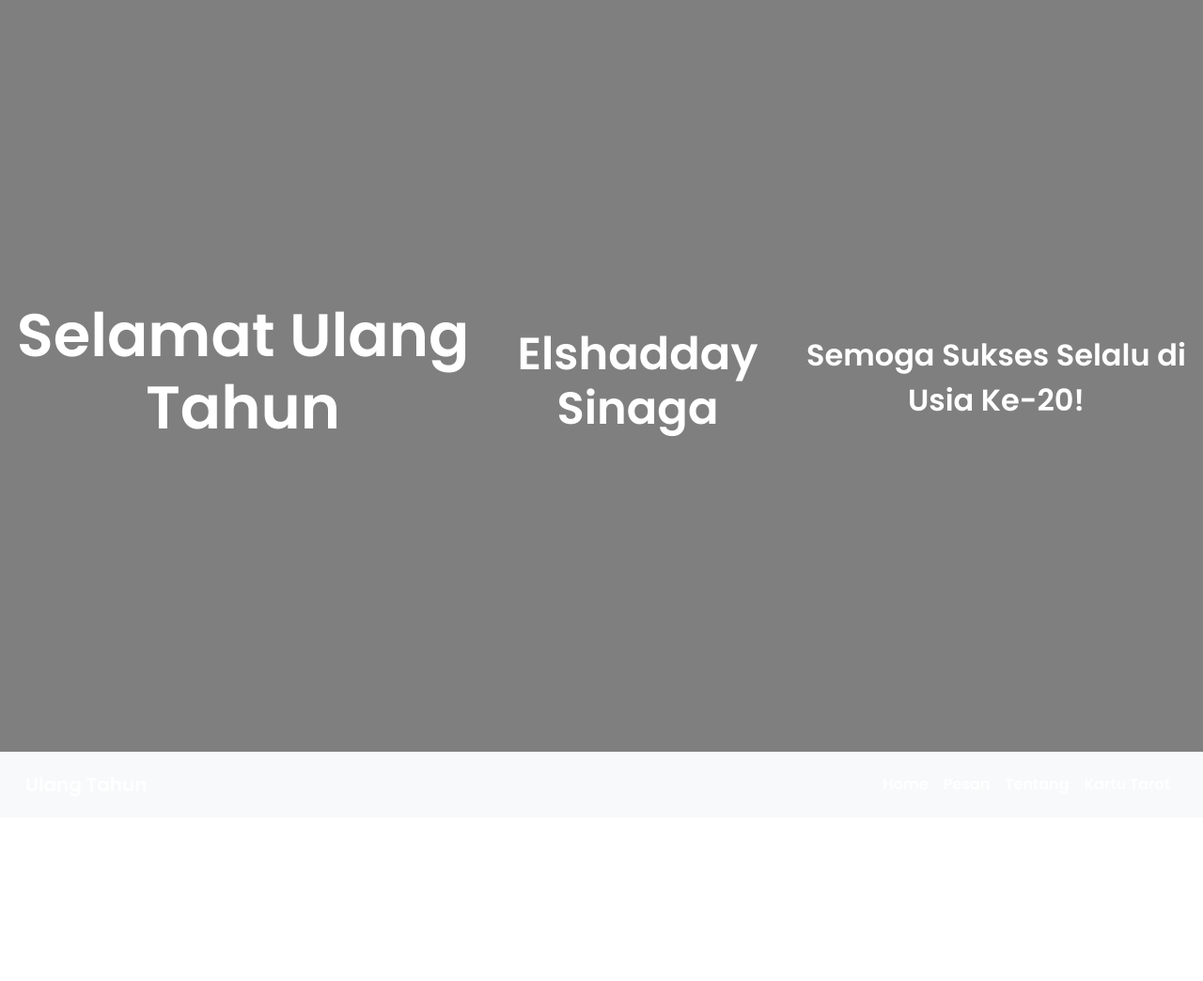
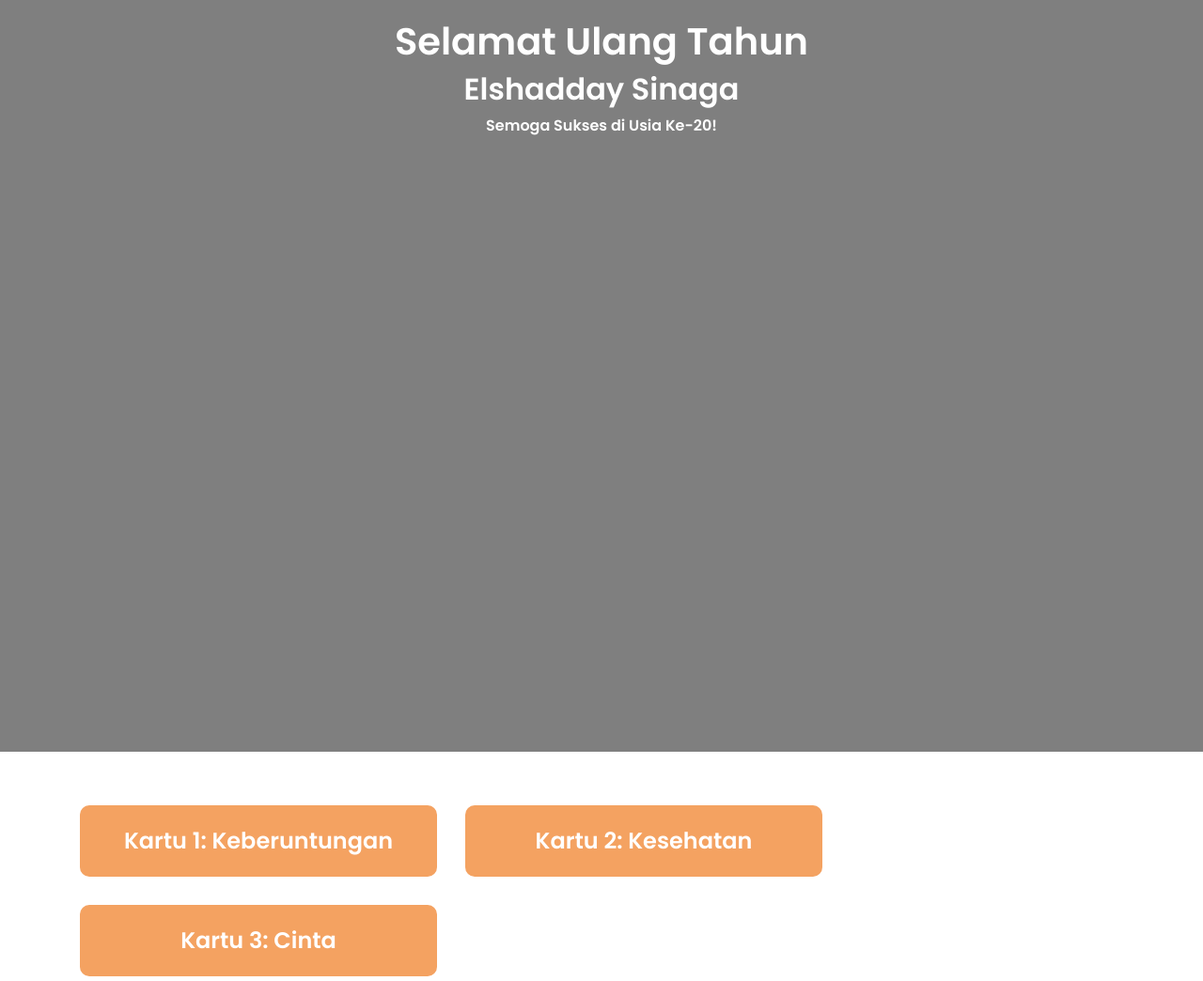
Before and after one commit to dzyusuf20/ultah-sg, a plain HTML site: page index.html in a window 1280 px wide. Shown: the top 1044 px of the page at 94% size. Drawn offline with nearby package versions, Linux system fonts and the light colour scheme; a script that the page names is missing.

Commit message:
Fix CSS and JS issues

```diff
--- a/index.html
+++ b/index.html
@@ -4,74 +4,30 @@
     <meta charset="UTF-8">
     <meta name="viewport" content="width=device-width, initial-scale=1.0">
     <title>Selamat Ulang Tahun Elshadday Sinaga</title>
-    <!-- Link Bootstrap CSS -->
+    <!-- Link ke Bootstrap dan Font Awesome -->
     <link href="https://cdn.jsdelivr.net/npm/bootstrap@5.1.0/dist/css/bootstrap.min.css" rel="stylesheet">
-    <!-- Link Font Awesome for icons -->
-    <link href="https://cdnjs.cloudflare.com/ajax/libs/font-awesome/6.0.0-beta3/css/all.min.css" rel="stylesheet">
     <link href="https://fonts.googleapis.com/css2?family=Poppins:wght@600&display=swap" rel="stylesheet">
     <link rel="stylesheet" href="style.css">
 </head>
 <body>
 
-    <!-- Hero Section with Parallax -->
-    <header class="hero-section" id="hero">
+    <!-- Hero Section -->
+    <section class="hero" id="hero">
         <div class="overlay">
             <h1>Selamat Ulang Tahun</h1>
             <h2>Elshadday Sinaga</h2>
-            <p>Semoga Sukses Selalu di Usia Ke-20!</p>
-        </div>
-    </header>
-
-    <!-- Navigation -->
-    <nav class="navbar navbar-expand-lg navbar-light bg-light sticky-top">
-        <div class="container-fluid">
-            <a class="navbar-brand" href="#">Ulang Tahun</a>
-            <button class="navbar-toggler" type="button" data-bs-toggle="collapse" data-bs-target="#navbarNav" aria-controls="navbarNav" aria-expanded="false" aria-label="Toggle navigation">
-                <span class="navbar-toggler-icon"></span>
-            </button>
-            <div class="collapse navbar-collapse" id="navbarNav">
-                <ul class="navbar-nav ms-auto">
-                    <li class="nav-item">
-                        <a class="nav-link active" aria-current="page" href="#hero">Home</a>
-                    </li>
-                    <li class="nav-item">
-                        <a class="nav-link" href="#message">Pesan</a>
-                    </li>
-                    <li class="nav-item">
-                        <a class="nav-link" href="#about">Tentang</a>
-                    </li>
-                    <li class="nav-item">
-                        <a class="nav-link" href="#tarot">Kartu Tarot</a>
-                    </li>
-                </ul>
-            </div>
-        </div>
-    </nav>
-
-    <!-- Message Section -->
-    <section id="message" class="section">
-        <div class="container text-center">
-            <h3>Pesan Selamat Ulang Tahun</h3>
-            <p>Selamat atas perjalananmu sejauh ini, semoga semakin sukses di usia yang baru. Kami semua mendukungmu selalu!</p>
+            <p>Semoga Sukses di Usia Ke-20!</p>
         </div>
     </section>
 
-    <!-- About Section -->
-    <section id="about" class="section">
-        <div class="container text-center">
-            <h3>Tentang Elshadday</h3>
-            <p>Elshadday adalah pribadi yang selalu membawa kebaikan dan kebahagiaan kepada sekitar. Semoga di usia 20 tahun, lebih banyak prestasi yang diraih!</p>
-        </div>
-    </section>
-
-    <!-- Tarot Section -->
+    <!-- Kartu Tarot Section -->
     <section id="tarot" class="section">
         <div class="container text-center">
             <h3>Kartu Tarot</h3>
             <div class="row">
-                <div class="col-md-4 tarot-card">Kartu 1: Keberuntungan</div>
-                <div class="col-md-4 tarot-card">Kartu 2: Kesehatan</div>
-                <div class="col-md-4 tarot-card">Kartu 3: Cinta</div>
+                <div class="col-md-4 tarot-card" data-aos="fade-up">Kartu 1: Keberuntungan</div>
+                <div class="col-md-4 tarot-card" data-aos="fade-up" data-aos-delay="200">Kartu 2: Kesehatan</div>
+                <div class="col-md-4 tarot-card" data-aos="fade-up" data-aos-delay="400">Kartu 3: Cinta</div>
             </div>
         </div>
     </section>
@@ -83,7 +39,7 @@
         </div>
     </footer>
 
-    <!-- Bootstrap and GSAP JS -->
+    <!-- Link ke JS -->
     <script src="https://cdn.jsdelivr.net/npm/@gsap/core@3.7.1/dist/gsap.min.js"></script>
     <script src="https://cdn.jsdelivr.net/npm/bootstrap@5.1.0/dist/js/bootstrap.bundle.min.js"></script>
     <script src="script.js"></script>
--- a/script.js
+++ b/script.js
@@ -1,17 +1,17 @@
-// GSAP Animations for Parallax Effect
-gsap.from(".hero-section h1", { duration: 2, opacity: 0, y: -50 });
-gsap.from(".hero-section h2", { duration: 2, opacity: 0, y: 50 });
-gsap.from(".hero-section p", { duration: 2, opacity: 0, y: 50, delay: 1 });
+// Animasi untuk Hero Section
+gsap.from(".hero h1", { duration: 2, opacity: 0, y: -50 });
+gsap.from(".hero h2", { duration: 2, opacity: 0, y: 50 });
+gsap.from(".hero p", { duration: 2, opacity: 0, y: 50, delay: 1 });
 
-// Parallax Scroll Effect
+// Parallax Scroll
 window.addEventListener('scroll', () => {
     let scrollPosition = window.scrollY;
     let parallaxSpeed = scrollPosition * 0.5;
 
-    document.querySelector('.hero-section').style.backgroundPosition = `center ${parallaxSpeed}px`;
+    document.querySelector('#hero').style.backgroundPosition = `center ${parallaxSpeed}px`;
 });
 
-// Adding Hover Effect for Tarot Cards
+// Kartu Tarot Hover Effect
 document.querySelectorAll('.tarot-card').forEach(card => {
     card.addEventListener('mouseover', () => {
         card.style.transform = 'scale(1.1)';
@@ -21,16 +21,3 @@ document.querySelectorAll('.tarot-card').forEach(card => {
         card.style.transform = 'scale(1)';
     });
 });
-
-// Smooth Scroll to Sections
-const navLinks = document.querySelectorAll('.navbar-nav .nav-link');
-navLinks.forEach(link => {
-    link.addEventListener('click', function(e) {
-        e.preventDefault();
-        const targetSection = document.querySelector(this.getAttribute('href'));
-        window.scrollTo({
-            top: targetSection.offsetTop,
-            behavior: 'smooth'
-        });
-    });
-});
--- a/style.css
+++ b/style.css
@@ -5,7 +5,6 @@
   box-sizing: border-box;
 }
 
-/* Body Styling */
 body {
   font-family: 'Poppins', sans-serif;
   color: #fff;
@@ -13,75 +12,46 @@ body {
 }
 
 /* Hero Section */
-.hero-section {
+.hero {
   background: url('path_to_your_image.jpg') no-repeat center center fixed;
   background-size: cover;
   height: 100vh;
-  position: relative;
-  text-align: center;
   display: flex;
   justify-content: center;
   align-items: center;
-  color: #fff;
+  position: relative;
+  text-align: center;
 }
 
-.hero-section h1 {
-  font-size: 4rem;
-  font-weight: 700;
+.hero h1, .hero h2, .hero p {
   animation: fadeIn 2s ease-out;
 }
 
-.hero-section h2 {
-  font-size: 3rem;
-  font-weight: 600;
-  margin-top: 20px;
-  animation: fadeIn 3s ease-out;
-}
-
-.hero-section p {
-  font-size: 2rem;
-  font-weight: 500;
-  margin-top: 20px;
-  animation: fadeIn 4s ease-out;
-}
-
-.hero-section .overlay {
+.hero .overlay {
   position: absolute;
   top: 0;
   left: 0;
   right: 0;
   bottom: 0;
   background: rgba(0, 0, 0, 0.5);
-  display: flex;
-  justify-content: center;
-  align-items: center;
+  color: #fff;
+  padding: 20px;
 }
 
-/* Parallax Effect */
 @keyframes fadeIn {
   0% { opacity: 0; }
   100% { opacity: 1; }
 }
 
-/* Navigation Styling */
-.navbar {
-  background-color: #222;
-  padding: 15px;
-}
-
-.navbar a {
-  color: #fff !important;
-}
-
-/* Tarot Section */
+/* Kartu Tarot Styling */
 .tarot-card {
   background-color: #f4a261;
   color: white;
   padding: 20px;
-  margin: 15px;
   font-size: 1.5rem;
   border-radius: 10px;
   cursor: pointer;
+  margin: 15px;
   transition: transform 0.3s ease;
 }
 
@@ -89,24 +59,19 @@ body {
   transform: scale(1.1);
 }
 
-/* Footer Styling */
+/* Footer */
 footer {
   background-color: #222;
   padding: 20px;
   color: #bbb;
 }
 
-/* Responsive */
-@media (max-width: 768px) {
-  .hero-section h1 {
-      font-size: 3rem;
-  }
+/* Parallax Scroll */
+@keyframes parallaxEffect {
+  0% { background-position: center 0; }
+  100% { background-position: center 100px; }
+}
 
-  .hero-section h2 {
-      font-size: 2.5rem;
-  }
-
-  .tarot-card {
-      font-size: 1.2rem;
-  }
+#hero {
+  animation: parallaxEffect 5s infinite linear;
 }
```
